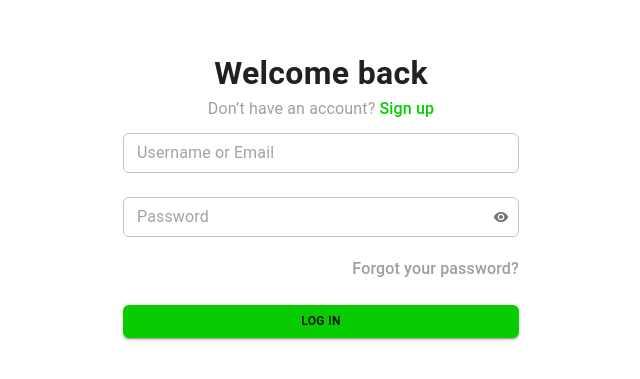
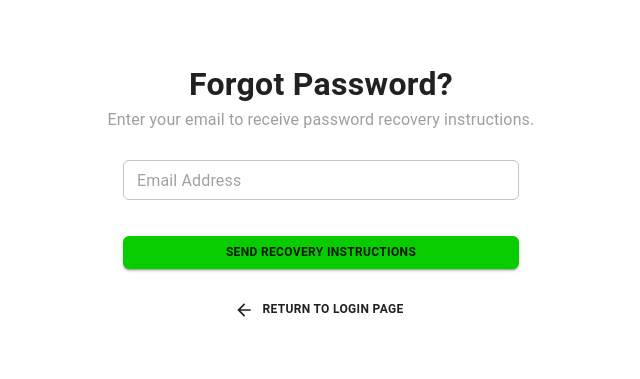
Before and after one commit to Jafarammer/task-master-fe, a React (Vite) app: page /forgot-password in a window 1280 px wide. Before the commit this address led to /login. Shown: the part 207-586 px from the top of the page, without its empty margins (319-959 px from the left). Built offline with nearby package versions, Linux system fonts and the light colour scheme; no server answers; what @task-master/core-fe would draw is missing.

Commit message:
add page forgot password

```diff
--- a/src/App.tsx
+++ b/src/App.tsx
@@ -9,6 +9,7 @@ import GuestRoute from "./routes/GuestRoute";
 // page
 import Login from "./pages/login";
 import Register from "./pages/register";
+import ForgotPassword from "./pages/forgotPassword";
 import MyTask from "./pages/myTask";
 import Task from "./pages/task";
 import DetailTask from "./pages/detailTask";
@@ -33,6 +34,7 @@ function App() {
         >
           <Route index path="/login" element={<Login />} />
           <Route path="/register" element={<Register />} />
+          <Route path="/forgot-password" element={<ForgotPassword />} />
           <Route path="*" element={<Navigate to="/login" replace />} />
         </Route>
         {/* Main layout */}
--- /dev/null
+++ b/src/pages/forgotPassword/index.tsx
@@ -0,0 +1,59 @@
+import React from "react";
+import { useNavigate } from "react-router-dom";
+import {
+  Box,
+  Typography,
+  FormControl,
+  TextField,
+  Button,
+  Container,
+} from "@mui/material";
+import { ArrowBack } from "@mui/icons-material";
+// styles
+import {
+  containerSx,
+  fontBodySX,
+  fontTitleSX,
+  formControlSX,
+  buttonSX,
+} from "./styles";
+
+const ForgotPassword = () => {
+  // router
+  const navigate = useNavigate();
+  return (
+    <Box component={"div"} sx={containerSx()}>
+      <Typography sx={fontTitleSX()}>Forgot Password?</Typography>
+      <Typography sx={fontBodySX()} color="textDisabled" mb={2}>
+        Enter your email to receive password recovery instructions.
+      </Typography>
+      <Container maxWidth={"xs"}>
+        <form>
+          <FormControl fullWidth sx={formControlSX()}>
+            <TextField name="email" placeholder="Email Address" size="small" />
+          </FormControl>
+          <Button
+            variant="contained"
+            fullWidth
+            color="primary"
+            type="submit"
+            sx={buttonSX()}
+          >
+            Send recovery instructions
+          </Button>
+        </form>
+        <Button
+          variant="text"
+          fullWidth
+          color="inherit"
+          startIcon={<ArrowBack />}
+          onClick={() => navigate("/login")}
+        >
+          Return to login page
+        </Button>
+      </Container>
+    </Box>
+  );
+};
+
+export default ForgotPassword;
--- /dev/null
+++ b/src/pages/forgotPassword/styles.ts
@@ -0,0 +1,32 @@
+import type { SxProps, Theme } from "@mui/material/styles";
+
+export const containerSx = (): SxProps<Theme> => ({
+  display: "flex",
+  flexDirection: "column",
+  justifyContent: "center",
+  alignItems: "center",
+  height: "100vh",
+});
+
+export const fontBodySX = (): SxProps<Theme> => (theme) => ({
+  fontSize: {
+    xs: "12px",
+    sm: "16px",
+  },
+});
+
+export const fontTitleSX = (): SxProps<Theme> => (theme) => ({
+  fontWeight: "bold",
+  fontSize: {
+    xs: "1.5rem",
+    sm: "2rem",
+  },
+});
+
+export const formControlSX = (): SxProps<Theme> => (theme) => ({
+  my: 1.5,
+});
+
+export const buttonSX = (): SxProps<Theme> => (theme) => ({
+  my: 3,
+});
--- a/src/pages/login/index.tsx
+++ b/src/pages/login/index.tsx
@@ -61,7 +61,7 @@ const Login = () => {
     <Box component={"div"} sx={containerSx()}>
       <Typography sx={fontTitleSX()}>Welcome back</Typography>
 
-      <Typography sx={fontBodySX()} color="textDisabled">
+      <Typography sx={fontBodySX()} color="textDisabled" mb={2}>
         Don’t have an account?{" "}
         <Link
           component={RouterLink}
@@ -130,7 +130,8 @@ const Login = () => {
           </FormControl>
           <Box sx={linkContainerSx()}>
             <Link
-              href="/forgot-password"
+              component={RouterLink}
+              to="/forgot-password"
               underline="none"
               fontWeight={500}
               color="textDisabled"
--- a/src/pages/register/index.tsx
+++ b/src/pages/register/index.tsx
@@ -116,7 +116,7 @@ const Register = () => {
           </FormControl>
           <FormControl fullWidth sx={formControlSX()}>
             <TextField
-              placeholder="Email address"
+              placeholder="Email Address"
               size="small"
               name="email"
               type="email"
@@ -176,7 +176,7 @@ const Register = () => {
           </FormControl>
           <FormControl fullWidth sx={formControlSX()}>
             <TextField
-              placeholder="Confirm password"
+              placeholder="Confirm Password"
               size="small"
               name="confirmPassword"
               type={showConfirmPassword ? "text" : "password"}
```
